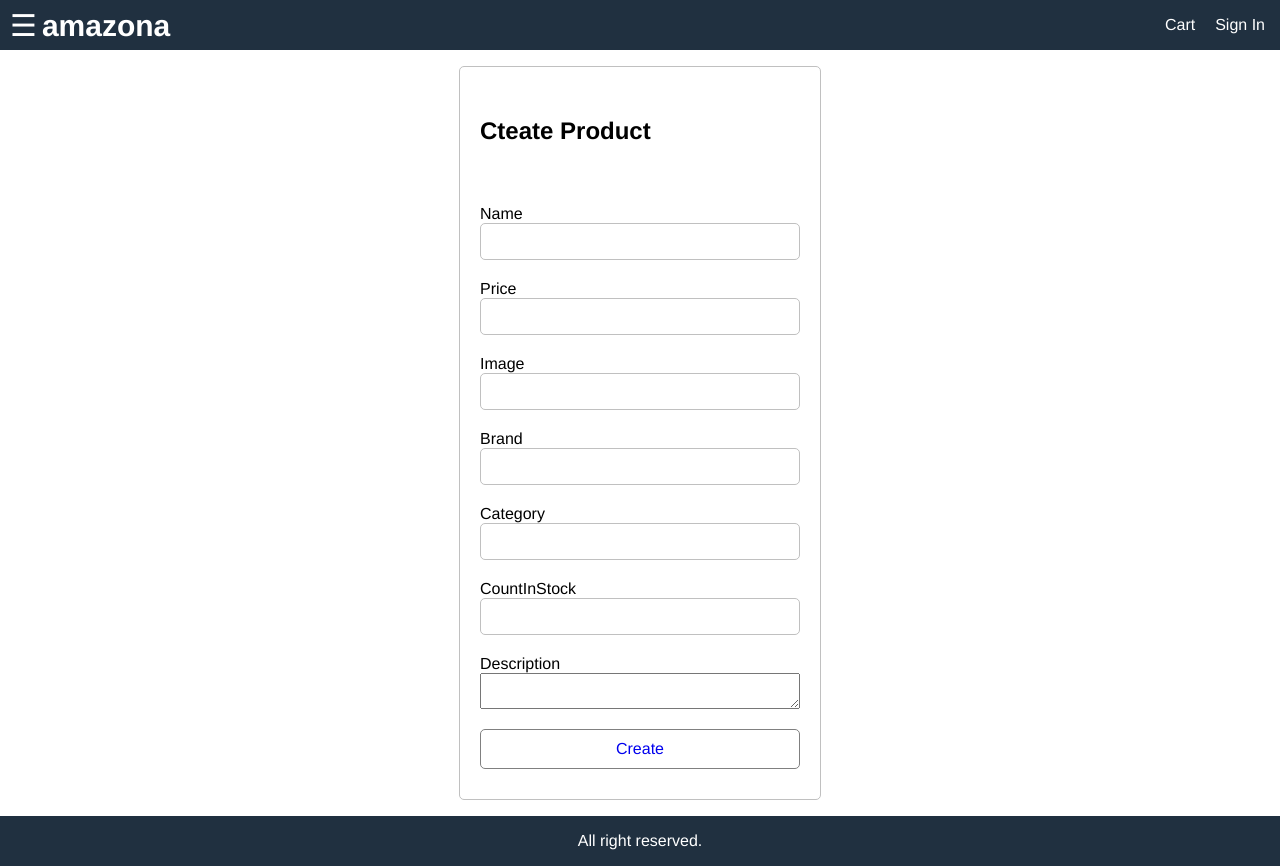
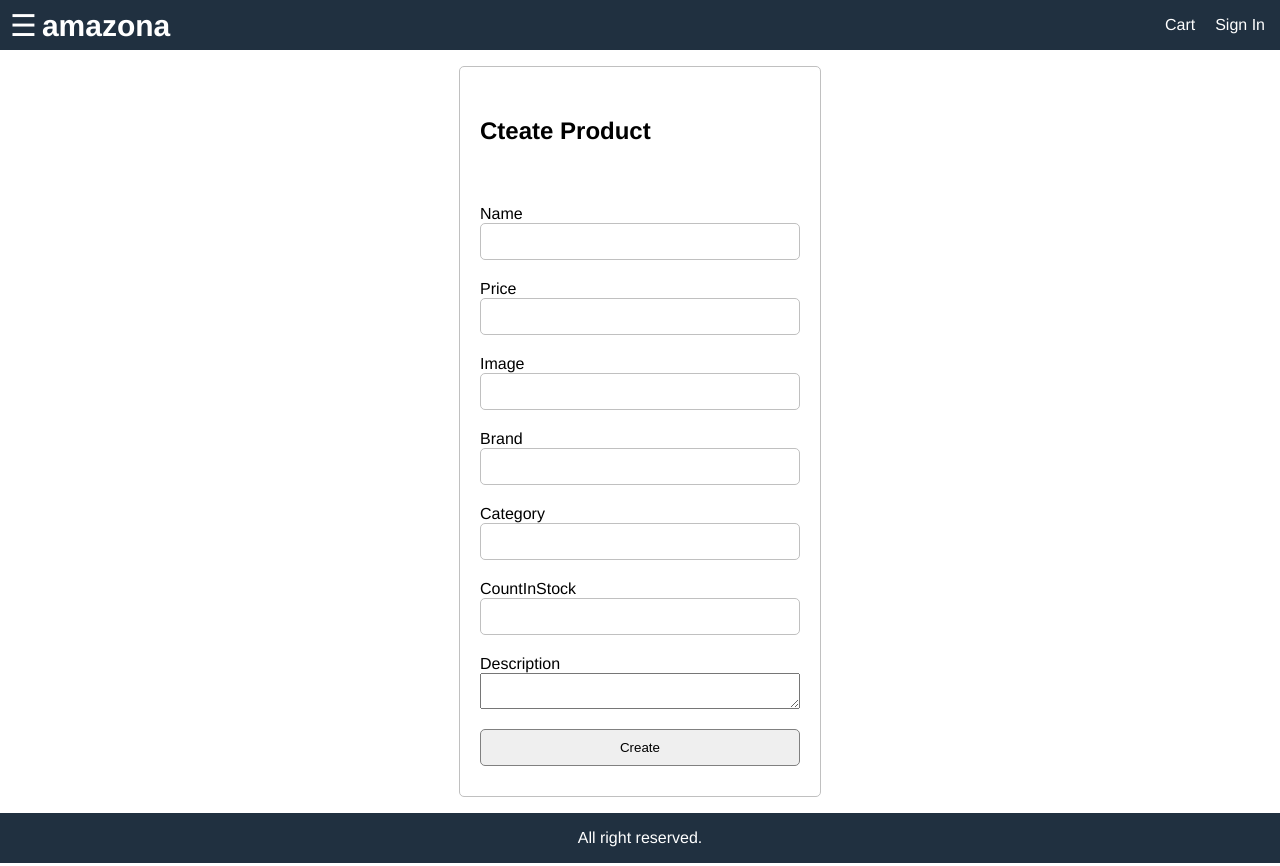
Before and after one commit to AnggaWikaNugraha/e-comZonna---Client, a React (Create React App) app: page /products in a window 1280 px wide. Built offline with nearby package versions, Linux system fonts and the light colour scheme.

Commit message:
change reducer

```diff
--- a/src/Screens/ProductsScreen.js
+++ b/src/Screens/ProductsScreen.js
@@ -22,7 +22,16 @@ const ProductsScreen = (props) => {
 
   const submitHanlder = (e) => {
     e.preventDefault();
-    dispatch(saveProduct({
+    // dispatch(saveProduct({
+    //   name : name,
+    //   price : price,
+    //   image : image,
+    //   brand : brand,
+    //   category : category,
+    //   countInStock : countInStock,
+    //   description : description,
+    // }));
+    console.log({
       name : name,
       price : price,
       image : image,
@@ -30,7 +39,7 @@ const ProductsScreen = (props) => {
       category : category,
       countInStock : countInStock,
       description : description,
-    }));
+    })
   };
 
   return (
@@ -109,13 +118,12 @@ const ProductsScreen = (props) => {
             />
           </li>
           <li>
-            <Link
+            <button
               style={{ textAlign: "center" }}
-              to="/register"
               className="button full-width"
             >
               Create
-            </Link>
+            </button>
           </li>
         </ul>
       </form>
--- a/src/redux/action/ProductAction.js
+++ b/src/redux/action/ProductAction.js
@@ -15,11 +15,13 @@ const saveProduct = (product) => async (dispatch, getState) => {
   try {
     dispatch({ type : PRODUCT_SAVE_REQUEST, payload : product });
     const { userSignin : { userInfo }} = getState();
-    const { data } = await axios.post('http://localhost:5000/api/products', product, {
-      headers : {
-        'Authorization' : 'Bearer' + userInfo.token
-      }
-    });
+    const { data } = await axios.post('http://localhost:5000/api/products', product
+    // {
+    //   headers : {
+    //     'Authorization' : 'Bearer' + userInfo.token
+    //   }
+    // }
+    );
     dispatch({ type : PRODUCT_SAVE_SUCCESS, payload : data});
   } catch (error) {
     dispatch({ type : PRODUCT_SAVE_FAIL, payload : error.message});
```
Also changed, not shown: 1 other file (tests, documents, lock files or other folders).
